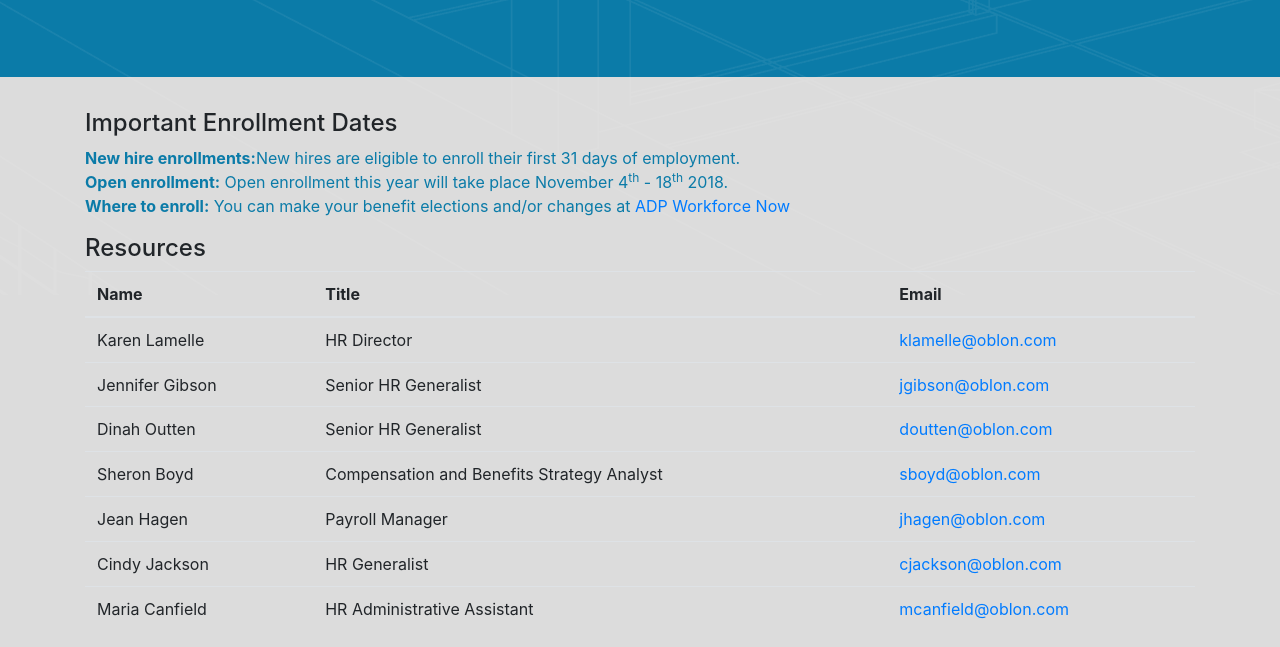
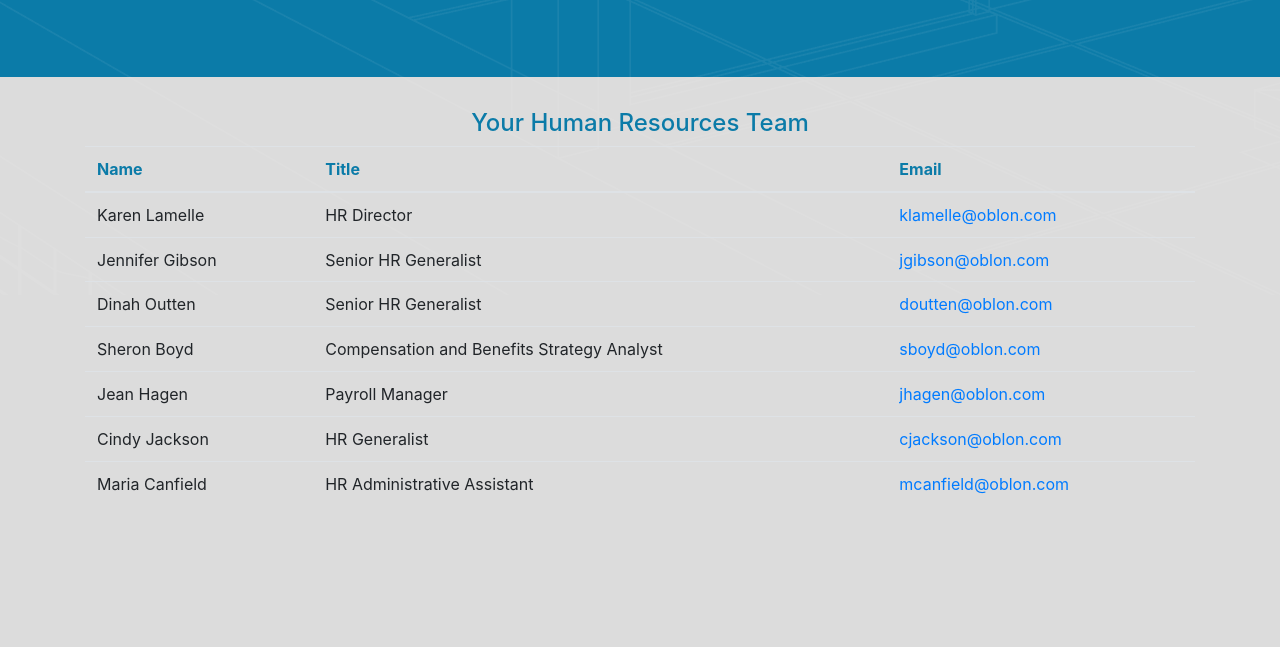
Before and after one commit to jygibson/oblonbenefits2018, a plain HTML site: page index.html in a window 1280 px wide. Shown: the part 205-852 px from the top of the page. After the commit the page ends 800 px from the top, so only its background shows below. Drawn offline with nearby package versions, Linux system fonts and the light colour scheme; a script that the page names is missing.

Commit message:
moving dates to eligiblity page

```diff
--- a/css/style.css
+++ b/css/style.css
@@ -11,6 +11,11 @@ h1 {
         font-family: 'Alegreya Sans', sans-serif;
 }
 
+h4 {
+        text-align: center;
+        color: #0b7ba8;
+}
+
 .lead{
         font-family: 'Lato', sans-serif;
         font-size: 14px;
@@ -19,3 +24,8 @@ h1 {
 #enroll-text {
         color: #0b7ba8
 }
+
+thead{
+        color: #0b7ba8;
+        font-style: strong;
+}
--- a/index.html
+++ b/index.html
@@ -28,22 +28,7 @@
 
   <div class="container">
     <div id="row">
-      <div id="col-lg-3"></div>
-      <div id="col-lg-6">
-        <div id="enrollment-details">
-          <h4>Important Enrollment Dates</h4>
-          <p id="enroll-text"><b>New hire enrollments:</b>New hires are eligible to enroll their first 31 days of employment.<br>
-          <b>Open enrollment:</b> Open enrollment this year will take place November 4<sup>th</sup> - 18<sup>th</sup> 2018.
-          <br>
-          <b>Where to enroll:</b> You can make your benefit elections and/or changes at <a href="workforcenow.adp.com">ADP
-            Workforce Now</a>
-          </p>
-        </div>
-      </div>
-      <div id="col-lg-3"></div>
-    </div>
-    <div id="row">
-      <h4> Resources </h4>
+      <h4>Your Human Resources Team </h4>
       <table class="table table-hover">
         <thead>
           <tr>
```
Also changed, not shown: eligiblility.html (added, +40 -0 lines).
